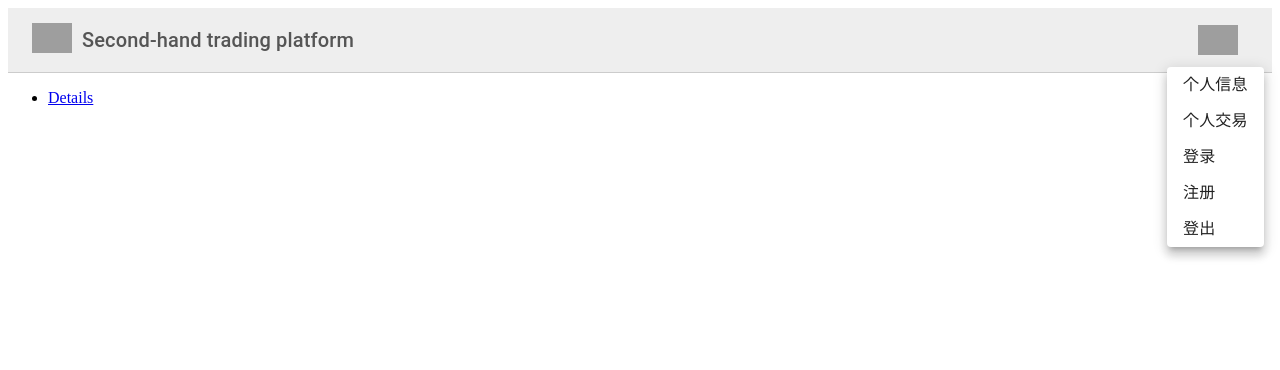
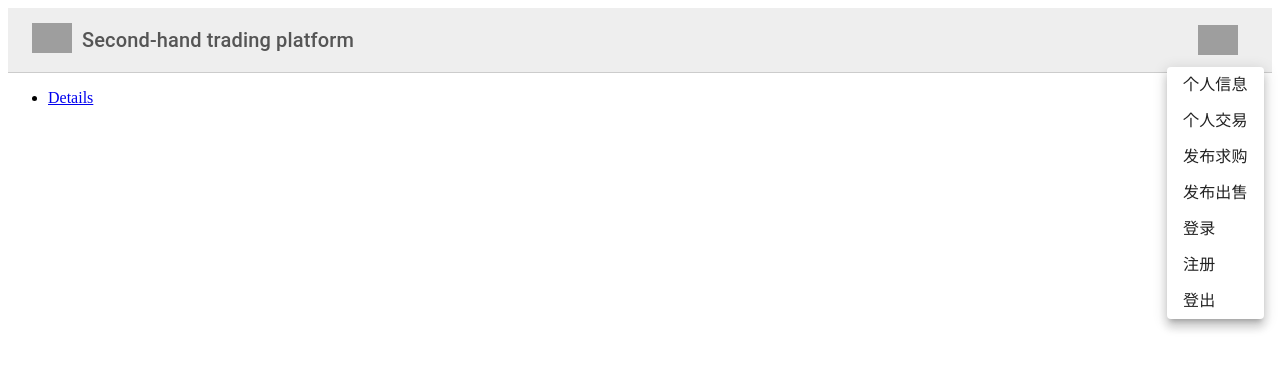
Before and after one commit to Yifei-Zhuang/zjulss_backend, a React (Create React App) app in the folder frontend/: page / in a window 1280 px wide. Both pictures are taken after a click on the button 1223 px from the left and 40 px from the top of the page. Shown: the top 370 px of the page. Built offline with nearby package versions, Linux system fonts and the light colour scheme; grey boxes are pictures that could not be loaded; what superagent-promise would draw is missing.

Commit message:
第三轮迭代前端

```diff
--- a/frontend/src/components/Header/Header.js
+++ b/frontend/src/components/Header/Header.js
@@ -106,6 +106,8 @@ function Header() {
                     >
                         <MenuItem component={Link} to='/Profile'>个人信息</MenuItem>
                         <MenuItem component={Link} to='/PersonItem'>个人交易</MenuItem>
+                        <MenuItem component={Link} to='/ReleaseWanted'>发布求购</MenuItem>
+                        <MenuItem component={Link} to='/ReleaseSale'>发布出售</MenuItem>
                         <MenuItem component={Link} to='/Login'>登录</MenuItem>
                         <MenuItem component={Link} to='/Register'>注册</MenuItem>
                         <MenuItem component={Link} onClick={handleLogout} to='/Login'>登出</MenuItem>
```
